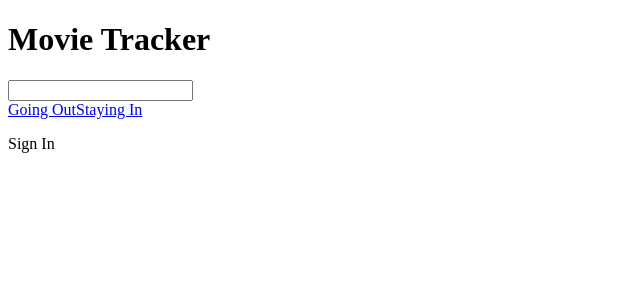
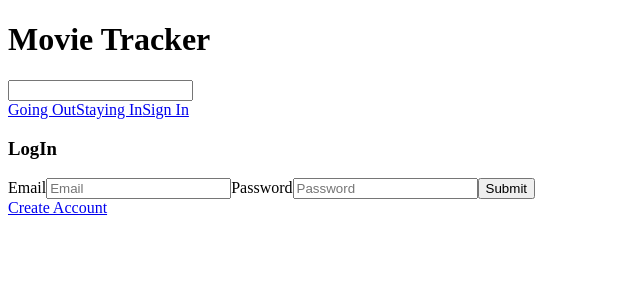
Before and after one commit to kalex19/MovieTracker, a React (Create React App) app: page /signIn in a window 1280 px wide. Shown: the top 300 px of the page, without its empty margins (0-640 px from the left). Built offline with nearby package versions, Linux system fonts and the light colour scheme; no server answers.

Commit message:
Set up login nav link and forms
Co-authored-by: Katherine Lewis <kale8432@colorado.edu>

```diff
--- a/src/Components/Controls/Controls.jsx
+++ b/src/Components/Controls/Controls.jsx
@@ -3,6 +3,7 @@ import Home from '../Home/Home';
 import CardContainer from '../CardContainer/CardContainer';
 import { Route, NavLink } from 'react-router-dom';
 import SignIn from '../SignIn/SignIn';
+import CreateAccount from '../CreateAccount/CreateAccount'
 
 const Controls = props => {
 
@@ -15,11 +16,17 @@ const Controls = props => {
 				<NavLink to="/popular" className="nav">
 					Staying In
 				</NavLink>
-				<SignIn signedIn={props.signedIn} />
+				<NavLink to="/signIn">
+				Sign In
+				</NavLink>
 			</div>
 			<Route exact path="/" component={Home} />
+			<Route exact path="/signIn" component={SignIn}/>
 			<Route exact path="/nowPlaying" component={() => <CardContainer category="nowPlaying"/>} />
 			<Route exact path="/popular" component={() => <CardContainer category="popular"/>} />
+			<Route  exact path="/createAccount" component={CreateAccount}/>
+
+
 		</section>
 	);
 };
--- /dev/null
+++ b/src/Components/CreateAccount/CreateAccount.jsx
@@ -0,0 +1,30 @@
+import React, {Component} from 'react';
+
+class CreateAccount extends Component {
+  constructor() {
+    super()
+    this.state = {
+      userName: '',
+      password: ''
+    }
+  }
+
+  render() {
+    return(
+        <section>
+           <form>
+            <h3>LogIn</h3>
+              <label htmlFor="email-new">Email</label>
+                <input type="email" name="email" placeholder="Email" id="email-new"/>
+              <label htmlFor="password-new">Password</label>
+                <input type="password" name="password" placeholder="Password" id="password-new"/>
+              <input type="submit" />
+          </form>
+        </section>
+    )
+
+  }
+
+}
+
+export default CreateAccount
--- a/src/Components/SignIn/SignIn.jsx
+++ b/src/Components/SignIn/SignIn.jsx
@@ -1,11 +1,36 @@
-import React from 'react';
+import React, {Component} from 'react';
+import {Route, NavLink } from 'react-router-dom';
 
-const SignIn = () => {
-	return (
-		<div>
-			<p>Sign In</p>
-		</div>
-	);
-};
+
+
+class SignIn extends Component {
+  constructor() {
+    super();
+    this.state = {
+      userName: '',
+      password: ''
+
+    }
+  }
+
+  render() {
+    return (
+      <section>
+        <div>
+          <form>
+            <h3>LogIn</h3>
+              <label htmlFor="email-existing">Email</label>
+                <input type="email" name="email" placeholder="Email" id="email-existing"/>
+              <label htmlFor="password-existing">Password</label>
+                <input type="password" name="password" placeholder="Password" id="password-existing"/>
+              <input type="submit" />
+          </form>
+        <NavLink  to="/createAccount">Create Account</NavLink>
+        </div>
+      </section>
+    );
+
+  }
+}
 
 export default SignIn;
```
Also changed, not shown: src/Components/CreateAccount/CreateAccount.scss (added).
